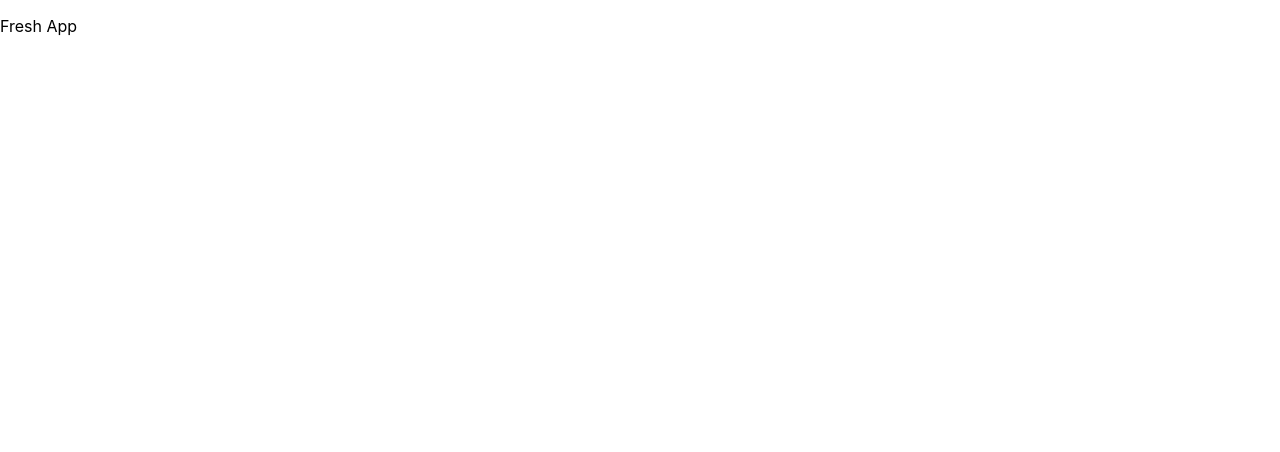
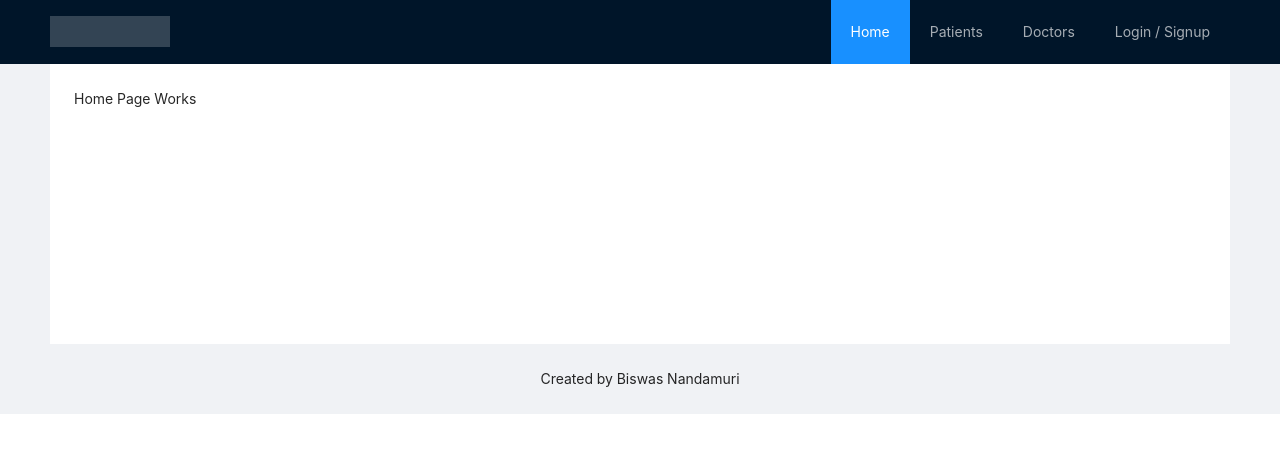
Before and after one commit to Biswas-N/patient-management-system, a React (Create React App) app in the folder client/: page / in a window 1280 px wide. Shown: the top 452 px of the page. Built offline with nearby package versions, Linux system fonts and the light colour scheme.

Commit message:
feat(client): Add basic routing and antd component library
- Added react-router-dom and antd component library
- Created a basic layout using antd and included react-routing

```diff
--- a/client/package.json
+++ b/client/package.json
@@ -6,8 +6,10 @@
     "@testing-library/jest-dom": "^4.2.4",
     "@testing-library/react": "^9.5.0",
     "@testing-library/user-event": "^7.2.1",
+    "antd": "^4.4.2",
     "react": "^16.13.1",
     "react-dom": "^16.13.1",
+    "react-router-dom": "^5.2.0",
     "react-scripts": "3.4.1"
   },
   "scripts": {
--- a/client/src/App.css
+++ b/client/src/App.css
@@ -0,0 +1,13 @@
+.logo {
+    width: 120px;
+    height: 31px;
+    background: rgba(255, 255, 255, 0.2);
+    margin: 16px 24px 16px 0;
+    float: left;
+  }
+
+  .site-layout-content {
+    background: #fff;
+    padding: 24px;
+    min-height: 280px;
+  }
--- a/client/src/App.js
+++ b/client/src/App.js
@@ -1,11 +1,32 @@
-import React from 'react';
-import './App.css';
+import React from "react";
+import "./App.css";
+
+import NavBar from "./components/Header";
+import Home from "./containers/HomePage/HomePage";
+import Patients from "./containers/PatientsPage/PatientsPage";
+import Doctors from "./containers/DoctorsPage/DoctorsPage";
+import { BrowserRouter as Router, Switch, Route } from "react-router-dom";
+import { Layout } from "antd";
+
+const { Content, Footer } = Layout;
 
 function App() {
   return (
-    <div className="App">
-      <p>Fresh App</p>
-    </div>
+    <Router>
+      <Layout className="layout">
+        <NavBar />
+        <Content style={{ padding: "0 50px" }}>
+          <Switch>
+            <Route path="/" exact component={Home} />
+            <Route path="/patients" component={Patients} />
+            <Route path="/doctors" component={Doctors} />
+          </Switch>
+        </Content>
+        <Footer style={{ textAlign: "center" }}>
+          Created by Biswas Nandamuri
+        </Footer>
+      </Layout>
+    </Router>
   );
 }
 
--- /dev/null
+++ b/client/src/components/Header.js
@@ -0,0 +1,33 @@
+import React from "react";
+
+import { Link } from "react-router-dom";
+import { Layout, Menu } from "antd";
+
+const { Header } = Layout;
+
+const HeaderComponent = () => {
+  return (
+    <Header>
+      <div className="logo" />
+      <Menu
+        theme="dark"
+        mode="horizontal"
+        defaultSelectedKeys={["1"]}
+        style={{ float: "right" }}
+      >
+        <Menu.Item key="1">
+          <Link to="/">Home</Link>
+        </Menu.Item>
+        <Menu.Item key="2">
+          <Link to="/patients">Patients</Link>
+        </Menu.Item>
+        <Menu.Item key="3">
+          <Link to="/doctors">Doctors</Link>
+        </Menu.Item>
+        <Menu.Item key="4">Login / Signup</Menu.Item>
+      </Menu>
+    </Header>
+  );
+};
+
+export default HeaderComponent;
--- /dev/null
+++ b/client/src/containers/DoctorsPage/DoctorsPage.js
@@ -0,0 +1,9 @@
+import React from "react";
+
+const DoctorsPage = () => {
+    return (
+        <div className="site-layout-content">Doctors Page Works</div>
+    )
+};
+
+export default DoctorsPage;
--- /dev/null
+++ b/client/src/containers/HomePage/HomePage.js
@@ -0,0 +1,12 @@
+import React from "react";
+import "./HomePage.css";
+
+
+
+const Home = () => {
+  return (
+    <div className="site-layout-content">Home Page Works</div>
+  );
+};
+
+export default Home;
--- /dev/null
+++ b/client/src/containers/PatientsPage/PatientsPage.js
@@ -0,0 +1,9 @@
+import React from "react";
+
+const PatientsPage = () => {
+    return (
+        <div className="site-layout-content">Patients Page Works</div>
+    )
+};
+
+export default PatientsPage;
--- a/client/src/index.css
+++ b/client/src/index.css
@@ -1,13 +1,11 @@
+@import '~antd/dist/antd.css';
+
 body {
   margin: 0;
+  padding: 0;
   font-family: -apple-system, BlinkMacSystemFont, 'Segoe UI', 'Roboto', 'Oxygen',
     'Ubuntu', 'Cantarell', 'Fira Sans', 'Droid Sans', 'Helvetica Neue',
     sans-serif;
   -webkit-font-smoothing: antialiased;
   -moz-osx-font-smoothing: grayscale;
 }
-
-code {
-  font-family: source-code-pro, Menlo, Monaco, Consolas, 'Courier New',
-    monospace;
-}
```
Also changed, not shown: client/src/containers/HomePage/HomePage.css (added), 1 other file (tests, documents, lock files or other folders).
